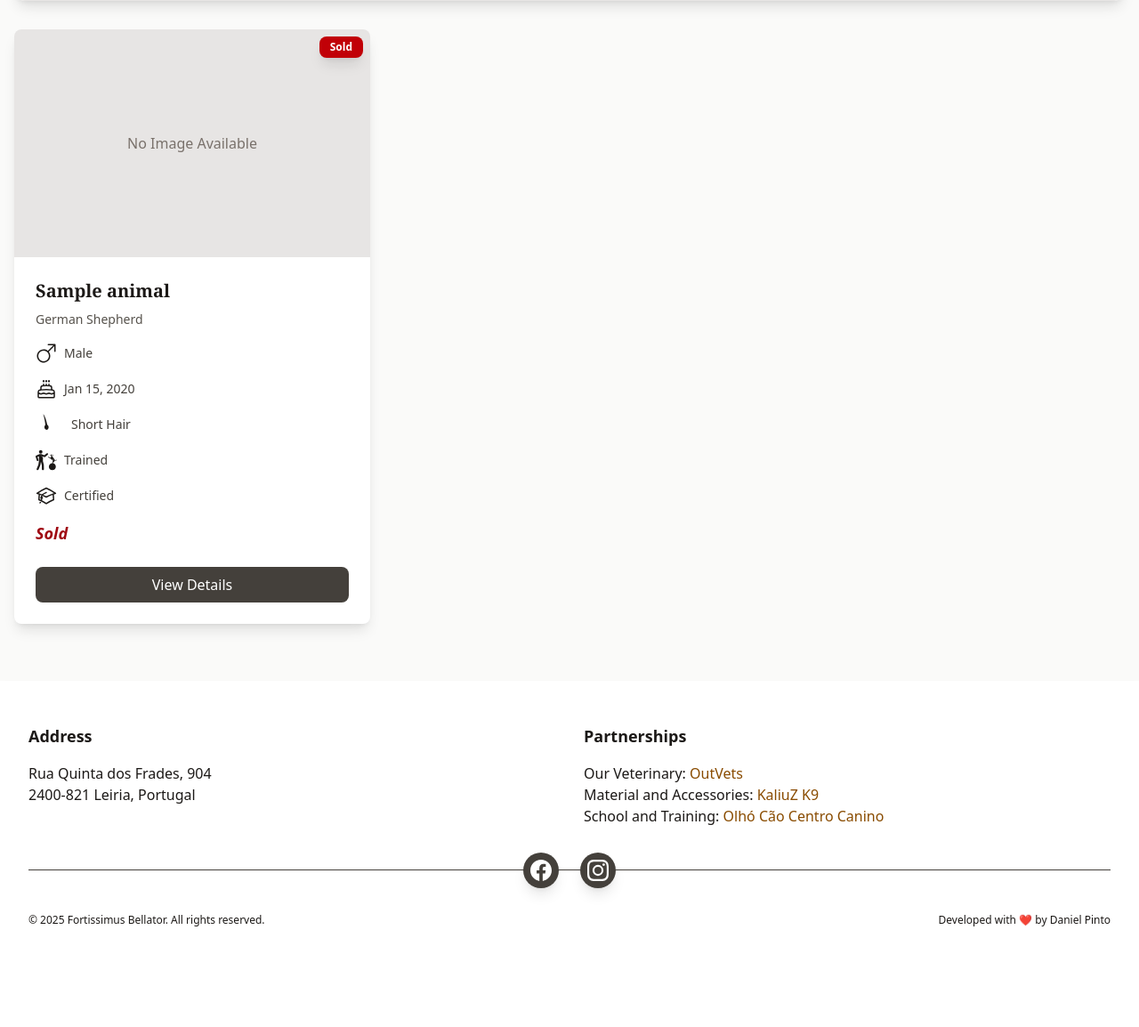
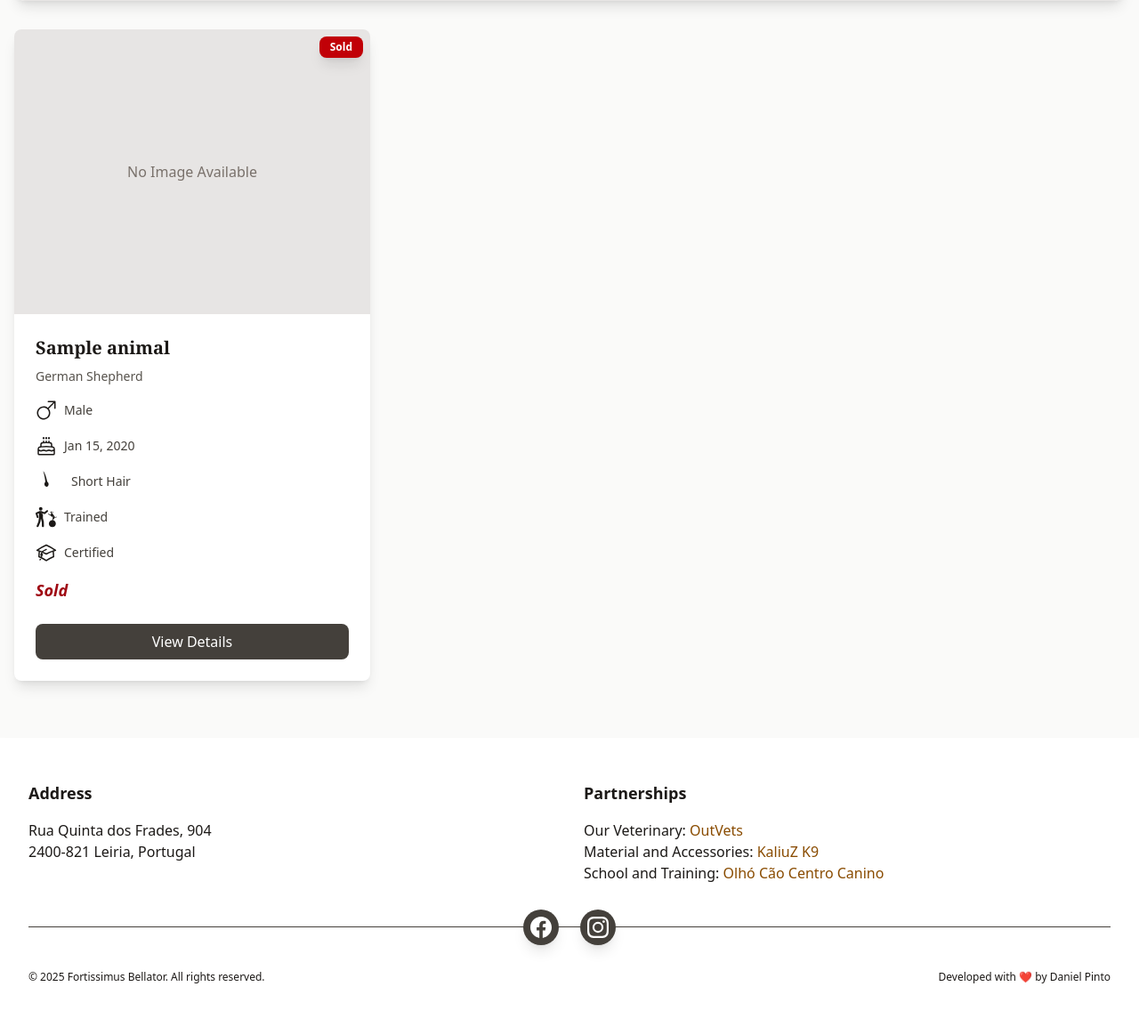
Before and after one commit to dmp593/fortissimusbellator, a Django app: page /buy-a-dog/ in a window 1280 px wide. Shown: the part 609-1763 px from the top of the page at 89% size. Before the commit the page ends 1650 px from the top, so only its background shows below. Run offline with Django 5.2, Linux system fonts and the light colour scheme; data comes from the database, SQL or seed files in the repository; tables that the repository leaves empty hold one stand-in row (values such as "Sample post"); data that the repository does not hold is empty; some libraries are stand-ins or nearby versions; some web fonts are replaced.

Commit message:
improve dog card for better dog image

```diff
--- a/breeding/templates/buy_a_dog/index.html
+++ b/breeding/templates/buy_a_dog/index.html
@@ -185,7 +185,7 @@
     </div>
 
     <!-- Dogs Grid -->
-    <div id="grid" class="grid grid-cols-1 sm:grid-cols-2 lg:grid-cols-3 gap-6">
+    <div id="grid" class="grid grid-cols-1 sm:grid-cols-2 lg:grid-cols-3 gap-3 lg:gap-6">
         {% if dogs %}
         {% include 'buy_a_dog/partials/cards.html' with dogs=dogs %}
         {% else %}
--- a/breeding/templates/buy_a_dog/partials/cards.html
+++ b/breeding/templates/buy_a_dog/partials/cards.html
@@ -5,9 +5,9 @@
     <!-- Dog Image -->
     <div class="relative">
         {% if dog.cover %}
-        <img src="{{ dog.cover.file.url }}" alt="{{ dog.name }}" class="w-full h-64 object-cover" loading="lazy">
+        <img src="{{ dog.cover.file.url }}" alt="{{ dog.name }}" class="w-full h-80 object-cover" loading="lazy">
         {% else %}
-        <div class="w-full h-64 bg-stone-200 dark:bg-stone-700 flex items-center justify-center">
+        <div class="w-full h-80 bg-stone-200 dark:bg-stone-700 flex items-center justify-center">
             <span class="text-stone-500 dark:text-stone-400">{% translate "No Image Available" %}</span>
         </div>
         {% endif %}
```
Also changed, not shown: assets/css/styles.css.
